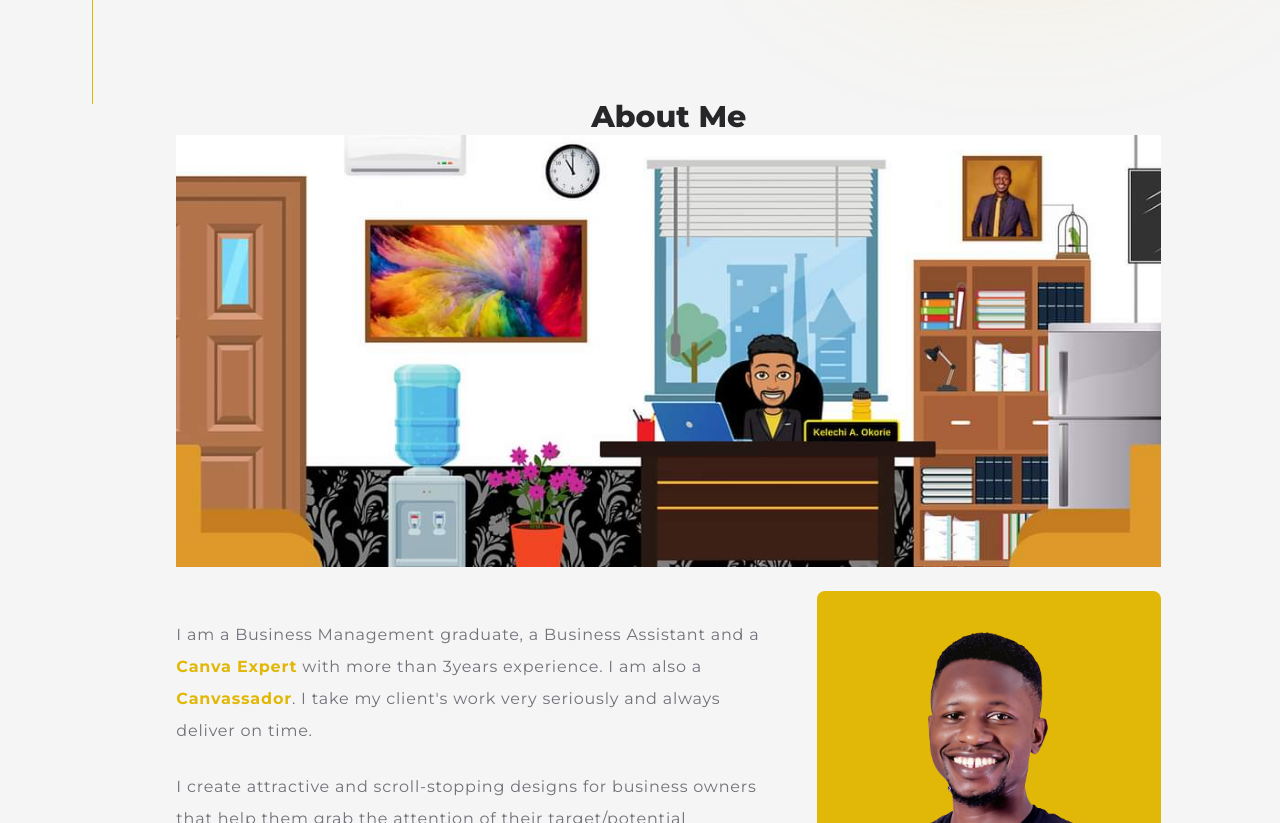
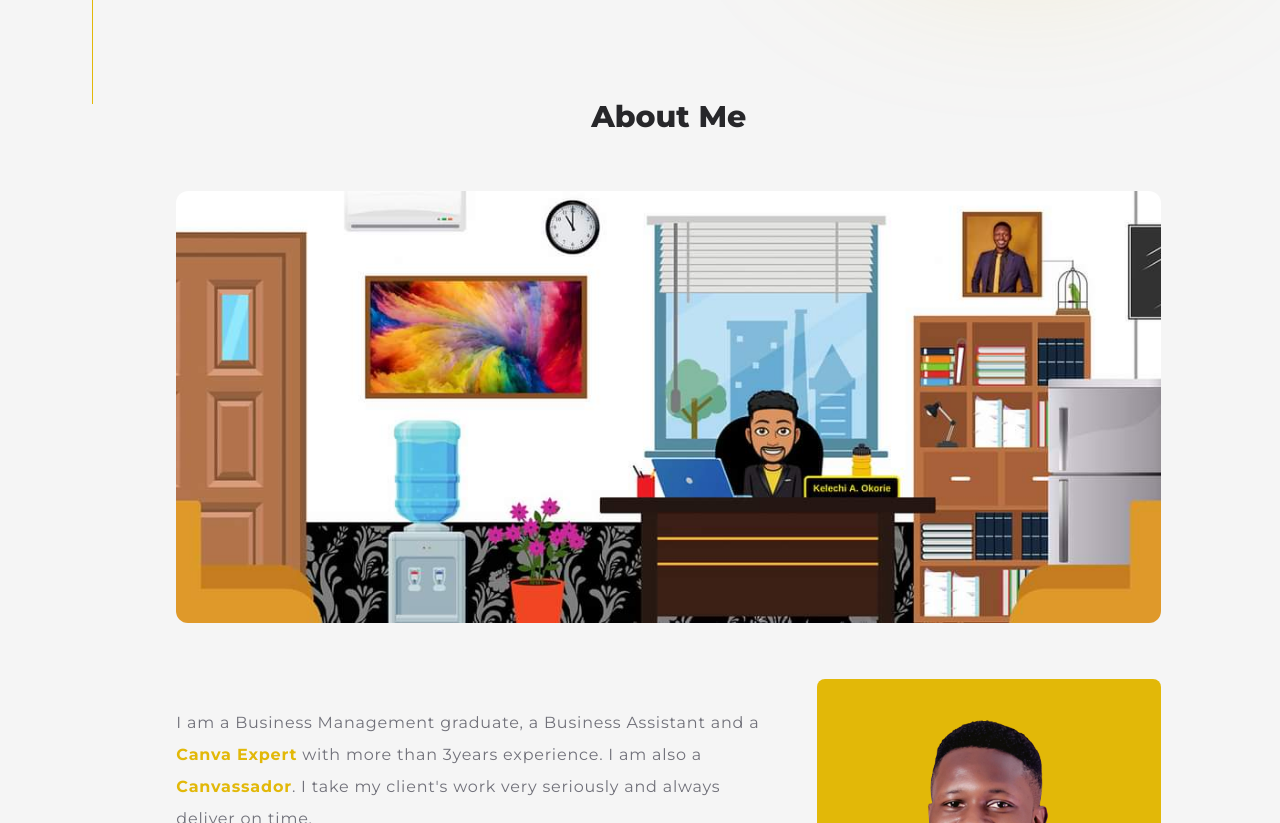
Before and after one commit to Vhickyy/kel-portfolio, a Next.js app: page / in a window 1280 px wide. Shown: the part 560-1383 px from the top of the page. Built offline with nearby package versions, Linux system fonts and the light colour scheme.

Commit message:
office image adjusted

```diff
--- a/src/components/About.tsx
+++ b/src/components/About.tsx
@@ -17,7 +17,7 @@ function About() {
         {/* <h2 className='font-extrabold text-3xl text-primary'> 01.</h2> */}
         <h2 className='font-extrabold text-2xl sm:text-3xl text-textColor text-center'>About Me</h2>
       {/* </div> */}
-      <Image src={Office} alt='kel-office'  className='w-full h-[15rem] md:h-auto'/>
+      <Image src={Office} alt='kel-office'  className='w-full h-[15rem] md:h-auto  my-14 rounded-xl'/>
       <div className='mt-6 flex gap-4 flex-col sm:flex-row-reverse sm:items-center sm:justify-between'>
         <motion.div className='relative w-full h-[20rem] bg-primary sm:w-[35%] rounded-lg overflow-x-hidden'
         // initial={{x:-100}}
```
Also changed, not shown: 1 other file (tests, documents, lock files or other folders).
